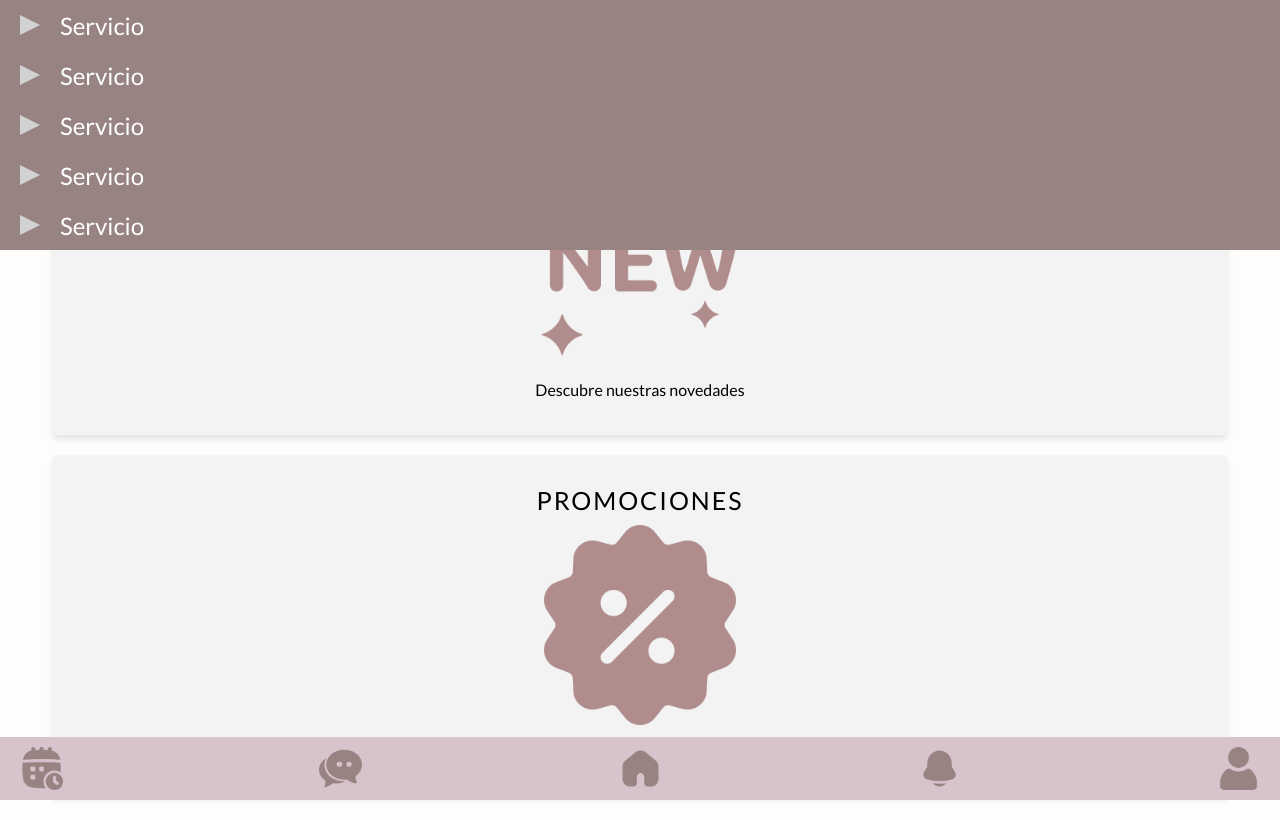
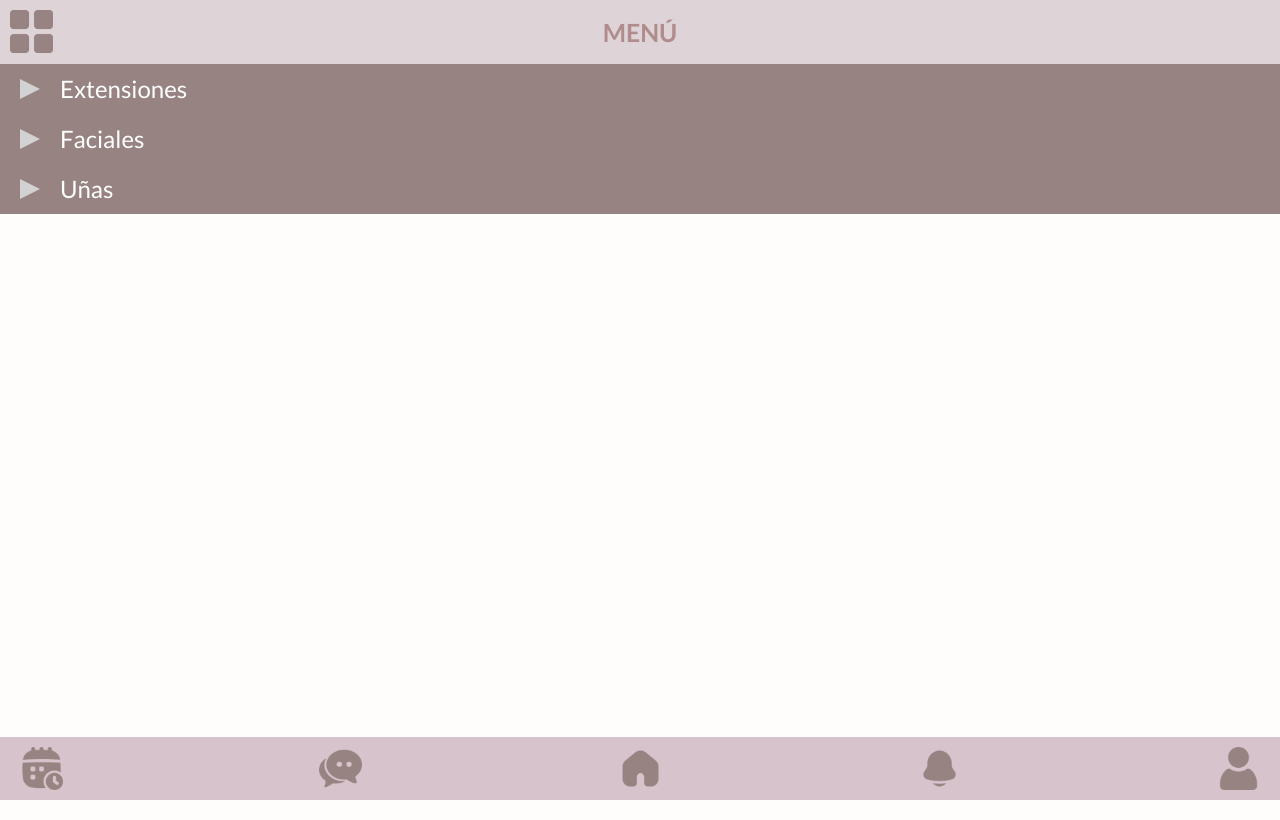
Before and after one commit to SairaGonzalez/YosikaApp, a React (Vite) app: page /extensiones in a window 1280 px wide. Both pictures are taken after a click on the picture 31 px from the left and 31 px from the top of the page. Built offline with nearby package versions, Linux system fonts and the light colour scheme.

Commit message:
ID#2 Páginas de servicios - Se crearon las páginas de servicios y se modificó el Menú y pa página App.tsx para el enrutamiento

```diff
--- a/package.json
+++ b/package.json
@@ -11,7 +11,8 @@
   },
   "dependencies": {
     "react": "^18.3.1",
-    "react-dom": "^18.3.1"
+    "react-dom": "^18.3.1",
+    "react-router-dom": "^6.28.0"
   },
   "devDependencies": {
     "@eslint/js": "^9.9.0",
--- a/src/App.tsx
+++ b/src/App.tsx
@@ -1,21 +1,52 @@
 import React, { useState } from "react";
+import { BrowserRouter as Router, Routes, Route } from "react-router-dom";
 import PaginaInicio from "./components/PaginaInicio";
 import BarraTareas from "./components/BarraTareas";
 import Menu from "./components/Menu";
+import PaginaExtensiones from "./components/PaginaExtensiones";
+import PaginaFaciales from "./components/PaginaFaciales";
+import PaginaUnas from "./components/PaginaUnas";
 
 const App: React.FC = () => {
   const [menuAbierto, setMenuAbierto] = useState(false);
 
-  const alternarMenu = () => {
-    setMenuAbierto(!menuAbierto);
-  };
-
   return (
-    <div>
-      <PaginaInicio alternarMenu={alternarMenu} />
-      <BarraTareas />
-      {menuAbierto && <Menu />}
-    </div>
+    <Router>
+      <div>
+        {menuAbierto && <Menu cerrarMenu={() => setMenuAbierto(false)} />}
+        <Routes>
+          <Route
+            path="/"
+            element={
+              <PaginaInicio alternarMenu={() => setMenuAbierto(!menuAbierto)} />
+            }
+          />
+          <Route
+            path="/extensiones"
+            element={
+              <PaginaExtensiones
+                alternarMenu={() => setMenuAbierto(!menuAbierto)}
+              />
+            }
+          />
+          <Route
+            path="/faciales"
+            element={
+              <PaginaFaciales
+                alternarMenu={() => setMenuAbierto(!menuAbierto)}
+              />
+            }
+          />
+          <Route
+            path="/uñas"
+            element={
+              <PaginaUnas alternarMenu={() => setMenuAbierto(!menuAbierto)} />
+            }
+          />
+        </Routes>
+        <BarraTareas />
+      </div>
+    </Router>
   );
 };
 
--- a/src/components/Menu.tsx
+++ b/src/components/Menu.tsx
@@ -1,16 +1,41 @@
 import React from "react";
+import { Link } from "react-router-dom";
+import menuCerrar from "../assets/menu.png";
 
-const Menu: React.FC = () => {
+interface MenuProps {
+  cerrarMenu: () => void;
+}
+
+const Menu: React.FC<MenuProps> = ({ cerrarMenu }) => {
+  const Paginas = [
+    { nombre: "Extensiones", path: "/extensiones" },
+    { nombre: "Faciales", path: "/faciales" },
+    { nombre: "Uñas", path: "/uñas" },
+  ];
   return (
     <div style={estilos.menu}>
-      {["Servicio", "Servicio", "Servicio", "Servicio", "Servicio"].map(
-        (item, index) => (
+      <div style={estilos.header}>
+        <img
+          src={menuCerrar}
+          alt="Cerrar Menú"
+          style={estilos.menuCerrar}
+          onClick={cerrarMenu}
+        />
+        <h1 style={estilos.titulo}>MENÚ</h1>
+      </div>
+      {Paginas.map((item, index) => (
+        <Link
+          key={index}
+          to={item.path}
+          style={estilos.link}
+          onClick={cerrarMenu}
+        >
           <div key={index} style={estilos.item}>
             <div style={estilos.triangulo}></div>
-            <span>{item}</span>
+            <span>{item.nombre}</span>
           </div>
-        )
-      )}
+        </Link>
+      ))}
     </div>
   );
 };
@@ -25,8 +50,25 @@ const estilos: { [key: string]: React.CSSProperties } = {
     display: "flex",
     flexDirection: "column" as "column",
     alignItems: "flex-start",
-    justifyContent: "center",
+    justifyContent: "flex-start",
     zIndex: 1,
+    marginLeft: "0",
+  },
+  menuCerrar: {
+    width: "43px",
+    height: "43px",
+    top: "10px",
+    left: "10px",
+    marginBottom: "20px",
+    position: "absolute" as "absolute",
+    zIndex: 2,
+  },
+  header: {
+    display: "flex" as "flex",
+    alignItems: "center" as "center",
+    gap: "10px",
+    justifyContent: "space-between",
+    width: "100%",
   },
   item: {
     display: "flex",
@@ -47,6 +89,18 @@ const estilos: { [key: string]: React.CSSProperties } = {
     marginLeft: "20px",
     marginRight: "20px",
   },
+  link: {
+    textDecoration: "none",
+    width: "100%",
+  },
+  titulo: {
+    fontSize: "25px",
+    fontWeight: "bold",
+    color: "#B08C8C",
+    fontFamily: "Lato",
+    textAlign: "center",
+    flex: 1,
+  },
 };
 
 export default Menu;
--- /dev/null
+++ b/src/components/PaginaExtensiones.tsx
@@ -0,0 +1,73 @@
+import React from "react";
+import iconoMenu from "../assets/menu.png";
+import iconoConfiguracion from "../assets/setting.png";
+
+interface PropsPaginaExtensiones {
+  alternarMenu: () => void;
+}
+
+const PaginaExtensiones: React.FC<PropsPaginaExtensiones> = ({
+  alternarMenu,
+}) => {
+  return (
+    <div style={estilos.contenedor}>
+      <div style={estilos.header}>
+        <img
+          src={iconoMenu}
+          alt="Icono del Menú"
+          style={estilos.iconoMenu}
+          onClick={alternarMenu}
+        />
+        <img
+          src={iconoConfiguracion}
+          alt="Icono de Configuración"
+          style={estilos.iconoConfiguracion}
+        />
+        <h1 style={estilos.titulo}>YOSIKA</h1>
+      </div>
+      <div>
+        <h1>Extensiones</h1>
+        <p>Contenido de la página de Extensiones...</p>
+      </div>
+    </div>
+  );
+};
+
+const estilos = {
+  contenedor: {
+    backgroundColor: "#FFFDFC",
+    height: "100vh",
+    padding: "10px",
+    position: "relative" as "relative",
+    overflowY: "auto" as "auto",
+  },
+  iconoMenu: {
+    width: "43px",
+    position: "absolute" as "absolute",
+    top: "10px",
+    left: "10px",
+    cursor: "pointer",
+  },
+  iconoConfiguracion: {
+    width: "43px",
+    position: "absolute" as "absolute",
+    top: "10px",
+    right: "10px",
+  },
+  titulo: {
+    fontSize: "25px",
+    fontWeight: "300",
+    color: "black",
+    fontFamily: "Lato",
+    textAlign: "center" as "center",
+    flex: 1,
+  },
+  header: {
+    display: "flex" as "flex",
+    alignItems: "center" as "center",
+    justifyContent: "center",
+    width: "100%",
+  },
+};
+
+export default PaginaExtensiones;
--- /dev/null
+++ b/src/components/PaginaFaciales.tsx
@@ -0,0 +1,71 @@
+import React from "react";
+import iconoMenu from "../assets/menu.png";
+import iconoConfiguracion from "../assets/setting.png";
+
+interface PropsPaginaFaciales {
+  alternarMenu: () => void;
+}
+
+const PaginaFaciales: React.FC<PropsPaginaFaciales> = ({ alternarMenu }) => {
+  return (
+    <div style={estilos.contenedor}>
+      <div style={estilos.header}>
+        <img
+          src={iconoMenu}
+          alt="Icono del Menú"
+          style={estilos.iconoMenu}
+          onClick={alternarMenu}
+        />
+        <img
+          src={iconoConfiguracion}
+          alt="Icono de Configuración"
+          style={estilos.iconoConfiguracion}
+        />
+        <h1 style={estilos.titulo}>YOSIKA</h1>
+      </div>
+      <div>
+        <h1>Faciales</h1>
+        <p>Contenido de la página de Faciales...</p>
+      </div>
+    </div>
+  );
+};
+
+const estilos = {
+  contenedor: {
+    backgroundColor: "#FFFDFC",
+    height: "100vh",
+    padding: "10px",
+    position: "relative" as "relative",
+    overflowY: "auto" as "auto",
+  },
+  iconoMenu: {
+    width: "43px",
+    position: "absolute" as "absolute",
+    top: "10px",
+    left: "10px",
+    cursor: "pointer",
+  },
+  iconoConfiguracion: {
+    width: "43px",
+    position: "absolute" as "absolute",
+    top: "10px",
+    right: "10px",
+  },
+  titulo: {
+    fontSize: "25px",
+    fontWeight: "300",
+    color: "black",
+    fontFamily: "Lato",
+    textAlign: "center" as "center",
+    flex: 1,
+  },
+  header: {
+    display: "flex" as "flex",
+    alignItems: "center" as "center",
+    justifyContent: "center",
+    width: "100%",
+  },
+};
+
+export default PaginaFaciales;
--- /dev/null
+++ b/src/components/PaginaUnas.tsx
@@ -0,0 +1,71 @@
+import React from "react";
+import iconoMenu from "../assets/menu.png";
+import iconoConfiguracion from "../assets/setting.png";
+
+interface PropsPaginaUnas {
+  alternarMenu: () => void;
+}
+
+const PaginaUnas: React.FC<PropsPaginaUnas> = ({ alternarMenu }) => {
+  return (
+    <div style={estilos.contenedor}>
+      <div style={estilos.header}>
+        <img
+          src={iconoMenu}
+          alt="Icono del Menú"
+          style={estilos.iconoMenu}
+          onClick={alternarMenu}
+        />
+        <img
+          src={iconoConfiguracion}
+          alt="Icono de Configuración"
+          style={estilos.iconoConfiguracion}
+        />
+        <h1 style={estilos.titulo}>YOSIKA</h1>
+      </div>
+      <div>
+        <h1>Uñas</h1>
+        <p>Contenido de la página de Uñas...</p>
+      </div>
+    </div>
+  );
+};
+
+const estilos = {
+  contenedor: {
+    backgroundColor: "#FFFDFC",
+    height: "100vh",
+    padding: "10px",
+    position: "relative" as "relative",
+    overflowY: "auto" as "auto",
+  },
+  iconoMenu: {
+    width: "43px",
+    position: "absolute" as "absolute",
+    top: "10px",
+    left: "10px",
+    cursor: "pointer",
+  },
+  iconoConfiguracion: {
+    width: "43px",
+    position: "absolute" as "absolute",
+    top: "10px",
+    right: "10px",
+  },
+  titulo: {
+    fontSize: "25px",
+    fontWeight: "300",
+    color: "black",
+    fontFamily: "Lato",
+    textAlign: "center" as "center",
+    flex: 1,
+  },
+  header: {
+    display: "flex" as "flex",
+    alignItems: "center" as "center",
+    justifyContent: "center",
+    width: "100%",
+  },
+};
+
+export default PaginaUnas;
```
Also changed, not shown: 1 other file (tests, documents, lock files or other folders).
